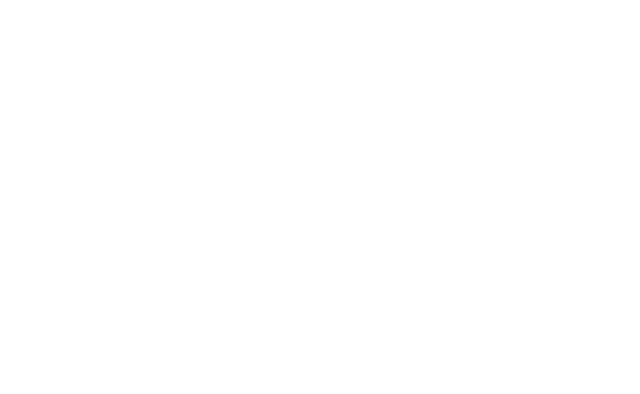
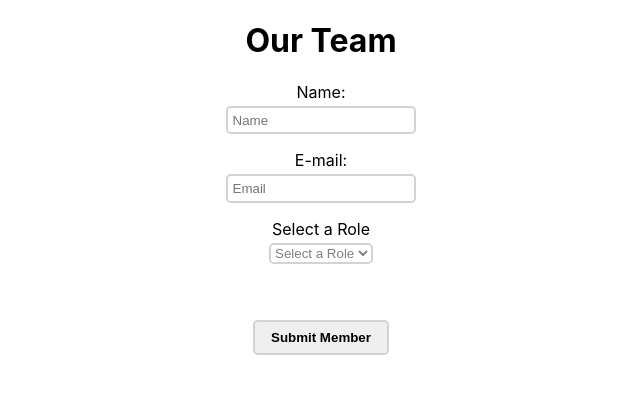
Before and after one commit to bloominstituteoftechnology/team-builder, a React (Create React App) app: page / in a window 1280 px wide. Shown: the top 394 px of the page, without its empty margins (319-959 px from the left). Built offline with nearby package versions, Linux system fonts and the light colour scheme.

Commit message:
Removed 'reset values' on click function

```diff
--- a/src/App.css
+++ b/src/App.css
@@ -20,3 +20,53 @@
 .App-link {
     color: #09d3ac;
 }
+
+form {
+    display: flex;
+    flex-direction: column;
+    align-items: center;
+}
+
+form label {
+    margin-bottom: 0.25rem;
+}
+
+form input {
+    margin-bottom: 1rem;
+    padding: 0.3rem;
+    border-radius: 0.3rem;
+    border: solid 2px lightgray;
+}
+
+form select {
+    color: gray;
+    border-radius: 0.3rem;
+    background-color: transparent;
+    border: solid 2px lightgray;
+}
+
+form button {
+    font-weight: bold;
+    margin-top: 3.5rem;
+    padding: 0.5rem 1rem;
+    border-radius: 0.3rem;
+    border: solid 2px lightgray;
+}
+
+.member {
+    width: 50%;
+    margin: 3rem auto;
+    padding: 0.1rem 0;
+    border-radius: 0.3rem;
+    transition: all 0.3s ease;
+    cursor: pointer;
+    border: solid 2px lightgray;
+}
+
+.member:last-child {
+    margin-bottom: 0rem;
+}
+
+.member:hover {
+    background-color: lightgray;
+}
--- a/src/App.js
+++ b/src/App.js
@@ -1,10 +1,23 @@
 import React, { useState } from "react";
 import logo from "./logo.svg";
+import Form from "./Form";
+import Member from "./Member";
 
 import "./App.css";
 
 function App() {
-    return <div className="App"></div>;
+    const [members, setMembers] = useState([]);
+    const addNewMember = person => {
+        setMembers([...members, person]);
+    };
+
+    return (
+        <div className="App">
+            <h1>Our Team</h1>
+            <Form addNewMember={addNewMember} />
+            <Member memberList={members} />
+        </div>
+    );
 }
 
 export default App;
--- a/src/Form.js
+++ b/src/Form.js
@@ -3,38 +3,55 @@ import logo from "./logo.svg";
 
 import "./App.css";
 
-function Form() {
-    const [members, setMembers] = useState({
+function Form(props) {
+    const [member, setMember] = useState({
         name: "",
         email: "",
         role: ""
     });
 
+    const changeHandler = event => {
+        setMember({ ...member, [event.target.name]: event.target.value });
+    };
+
     const submitForm = event => {
         event.preventDefault();
-        props.addNewMember;
-        setMembers({ name: "", email: "", role: "" });
+        props.addNewMember(member);
+        setMember({ name: "", email: "", role: "" });
     };
 
     return (
         <form onSubmit={submitForm}>
-            <label htmlFor="name">Name</label>
-            <input name="name" id="name" type="text" placeholder="Name..." />
+            <label htmlFor="name">Name:</label>
+            <input
+                id="name"
+                type="text"
+                name="name"
+                placeholder="Name"
+                value={member.name}
+                onChange={changeHandler}
+                required
+            />
 
-            <label htmlFor="email">E-mail</label>
-            <input name="email" id="email" type="email" placeholder="E-mail..." />
+            <label htmlFor="name">E-mail:</label>
+            <input
+                id="email"
+                type="text"
+                name="email"
+                placeholder="Email"
+                value={member.email}
+                onChange={changeHandler}
+                required
+            />
 
-            <label htmlFor="role">Role</label>
-            <select name="role">
-                <option selected value="frontendEngineer">
-                    Frontend Engineer
-                </option>
-                <option value="backendEngineer">Backend Engineer</option>
-                <option value="designer">Designer</option>
-                <option value="dataScientist">Data Scientist</option>
+            <label htmlFor="role">Select a Role</label>
+            <select onChange={changeHandler} id="role" name="role" required>
+                <option value="">Select a Role</option>
+                <option value={member.role1}>Frontend</option>
+                <option value={member.role2}>Backend</option>
+                <option value={member.role3}>UI Designer</option>
             </select>
-
-            <button type="submit">Add Member</button>
+            <button type="submit">Submit Member</button>
         </form>
     );
 }
--- /dev/null
+++ b/src/Member.js
@@ -0,0 +1,24 @@
+import React from "react";
+
+const Member = props => {
+    const edit = e => {
+        e.target.contentEditable = "true";
+        e.target.focus();
+    };
+
+    return (
+        <div>
+            {props.memberList.map((person, index) => {
+                return (
+                    <div className="member" key={index}>
+                        <h2 onClick={edit}>{person.name}</h2>
+                        <p onClick={edit}>{person.email}</p>
+                        <p onClick={edit}>{person.role}</p>
+                    </div>
+                );
+            })}
+        </div>
+    );
+};
+
+export default Member;
```
